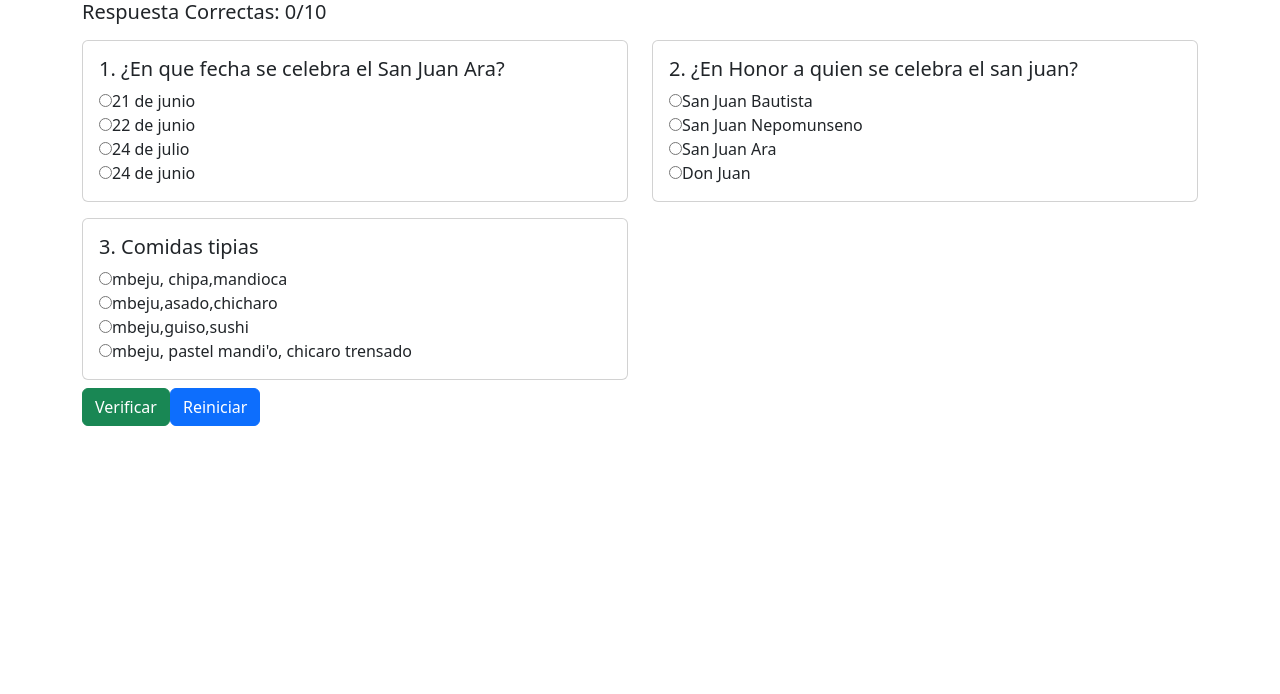
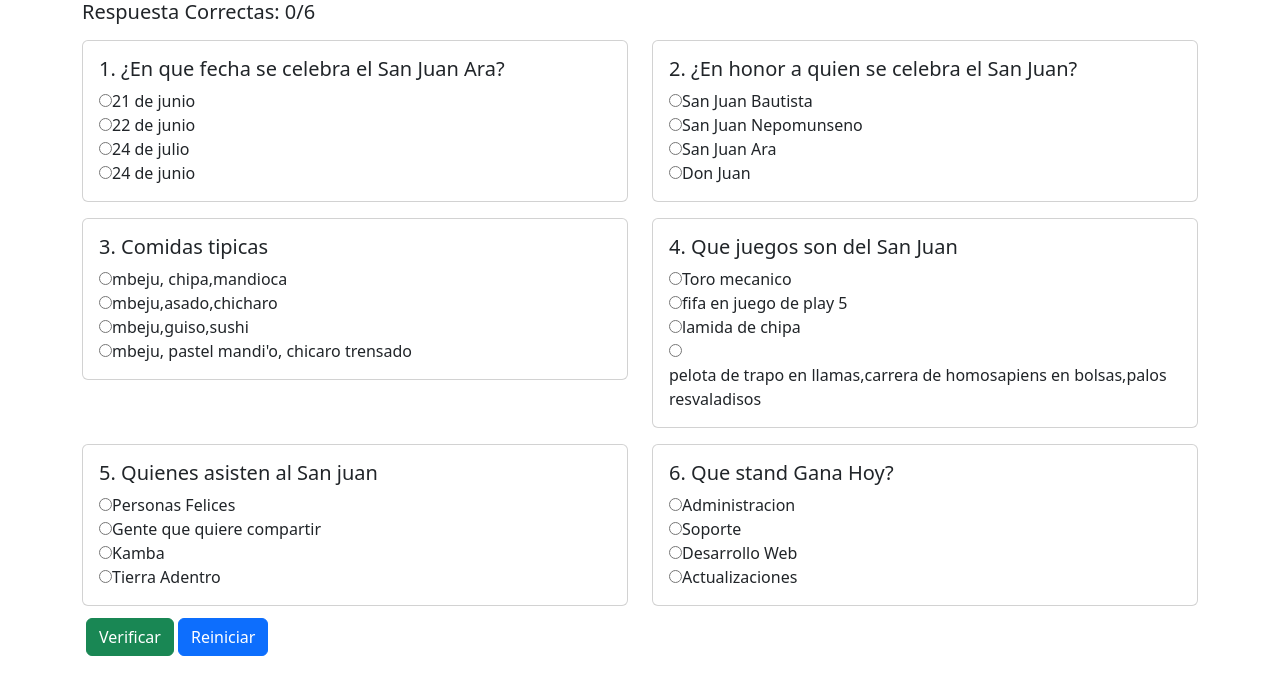
Before and after one commit to arielmedinaa/SAN-JUAN-DEVWEB, a React (Vite) app: page / in a window 1280 px wide. Shown: the top 694 px of the page. Built offline with nearby package versions, Linux system fonts and the light colour scheme.

Commit message:
se agrega mensajes y validaciones

```diff
--- a/package.json
+++ b/package.json
@@ -14,7 +14,8 @@
     "react": "^18.3.1",
     "react-bootstrap": "^2.10.3",
     "react-confetti": "^6.1.0",
-    "react-dom": "^18.3.1"
+    "react-dom": "^18.3.1",
+    "react-toastify": "^10.0.5"
   },
   "devDependencies": {
     "@types/react": "^18.3.3",
--- a/src/App.jsx
+++ b/src/App.jsx
@@ -3,6 +3,8 @@ import "./App.css";
 import { Button, Card, Col, Container, Row } from "react-bootstrap";
 import "bootstrap/dist/css/bootstrap.min.css";
 import Confetti from "react-confetti";
+import { ToastContainer, toast } from "react-toastify";
+import "react-toastify/dist/ReactToastify.css";
 
 function App() {
   const [score, setscore] = useState(0);
@@ -19,7 +21,7 @@ function App() {
       ],
     },
     {
-      question: "¿En Honor a quien se celebra el san juan?",
+      question: "¿En honor a quien se celebra el San Juan?",
       resulst: [
         { correct: true, res: "San Juan Bautista" },
         { correct: false, res: "San Juan Nepomunseno" },
@@ -28,12 +30,42 @@ function App() {
       ],
     },
     {
-      question: "Comidas tipias",
+      question: "Comidas tipicas",
       resulst: [
         { correct: false, res: "mbeju, chipa,mandioca" },
         { correct: false, res: "mbeju,asado,chicharo" },
         { correct: false, res: "mbeju,guiso,sushi" },
         { correct: true, res: "mbeju, pastel mandi'o, chicaro trensado" },
+      ],
+    },
+    {
+      question: "Que juegos son del San Juan",
+      resulst: [
+        { correct: false, res: "Toro mecanico" },
+        { correct: false, res: "fifa en juego de play 5" },
+        { correct: false, res: "lamida de chipa" },
+        {
+          correct: true,
+          res: "pelota de trapo en llamas,carrera de homosapiens en bolsas,palos resvaladisos",
+        },
+      ],
+    },
+    {
+      question: "Quienes asisten al San juan",
+      resulst: [
+        { correct: false, res: "Personas Felices" },
+        { correct: false, res: "Gente que quiere compartir" },
+        { correct: true, res: "Kamba" },
+        { correct: false, res: "Tierra Adentro" },
+      ],
+    },
+    {
+      question: "Que stand Gana Hoy?",
+      resulst: [
+        { correct: false, res: "Administracion" },
+        { correct: false, res: "Soporte" },
+        { correct: true, res: "Desarrollo Web" },
+        { correct: false, res: "Actualizaciones" },
       ],
     },
   ];
@@ -46,26 +78,34 @@ function App() {
 
     const cantidad = correctAnswer?.filter((res) => res.correct).length;
     setscore(cantidad);
-    if (cantidad === 10) {
+    if (cantidad === questions.length) {
       setShowCOnfetti(true);
+      toast.success("¡Felicidades ganaste! 🥳 :");
+    } else {
+      toast.warn("Lo siento no ganaste 😢 :");
     }
   };
   const handleClick = ({ target: { checked, value, name } }) => {
-    if (!answers.find((r) => r.question === name)) {
-      setAnswers([
-        ...answers,
-        { question: name, correct: checked, res: value },
-      ]);
+    const finindex = answers.findIndex((r) => r.question === name);
+    if (finindex !== -1) {
+      const answ = structuredClone(answers);
+      answ[finindex] = { question: name, correct: checked, res: value };
+      setAnswers(answ);
+      return;
     }
+    setAnswers([...answers, { question: name, correct: checked, res: value }]);
   };
 
   const width = screen.width;
   const height = screen.height;
   return (
     <Container>
+      <ToastContainer />
       <Row>
         <Col xs={12} md={3}>
-          <h5>Respuesta Correctas: {score}/10</h5>
+          <h5>
+            Respuesta Correctas: {score}/{questions.length}
+          </h5>
         </Col>
         <Col></Col>
       </Row>
@@ -99,7 +139,11 @@ function App() {
       </Row>
       <Row colspan={2}>
         <Col xs={12} md={6}>
-          <Button variant="success" onClick={() => checkAnswen()}>
+          <Button
+            variant="success"
+            onClick={() => checkAnswen()}
+            className="m-1"
+          >
             Verificar
           </Button>
           <Button variant="primary" onClick={() => window.location.reload()}>
```
Also changed, not shown: 1 other file (tests, documents, lock files or other folders).
